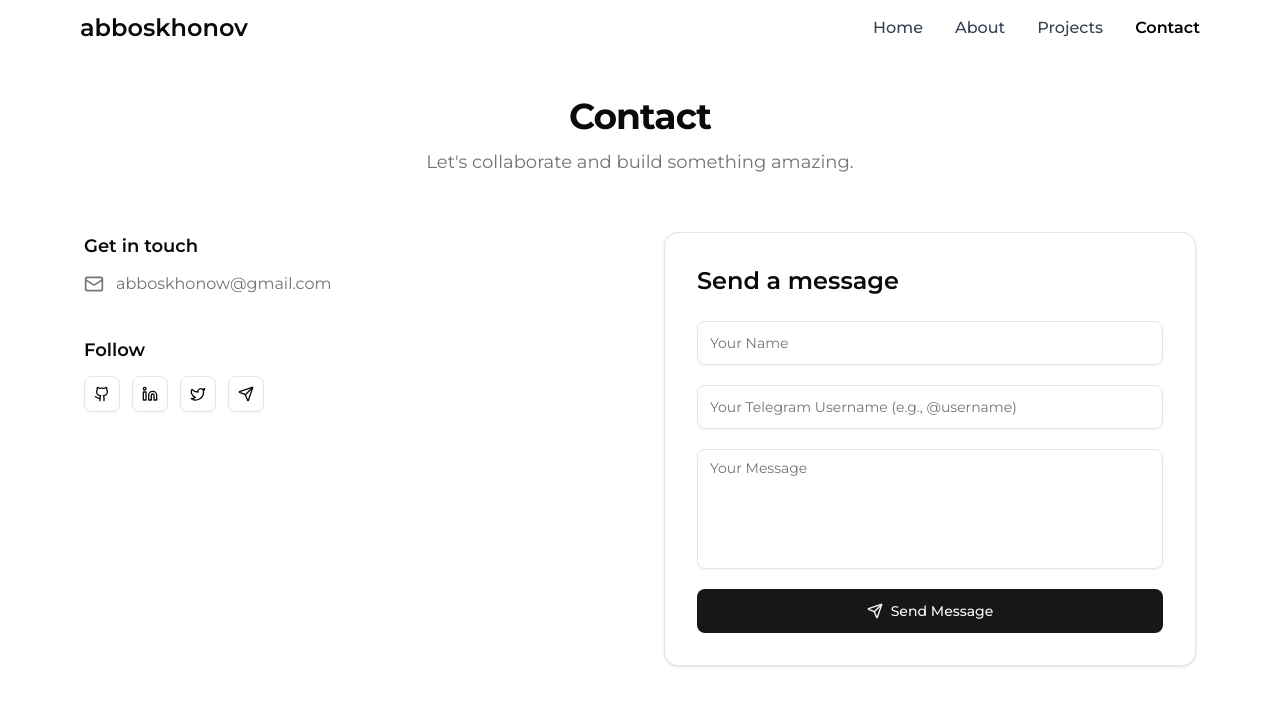
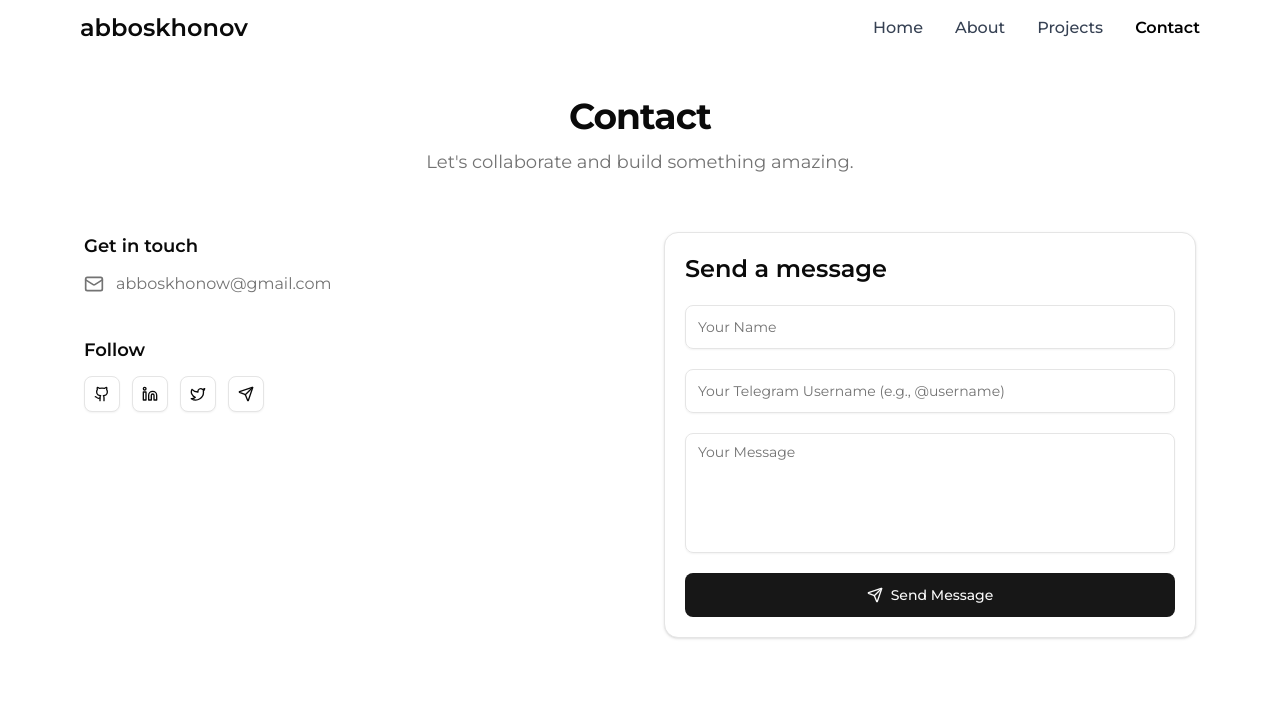
Before and after one commit to abboskhonov/abboskhonov-website, a Next.js app: page /contact in a window 1280 px wide. Shown: the top 706 px of the page. Built offline with nearby package versions, Linux system fonts and the light colour scheme.

Commit message:
more fixes

```diff
--- a/app/contact/page.tsx
+++ b/app/contact/page.tsx
@@ -81,8 +81,8 @@ export default function ContactPage() {
           </div>
 
           {/* Contact Form */}
-          <div className="bg-card border rounded-xl shadow-sm p-8">
-            <h3 className="text-2xl font-semibold mb-6">Send a message</h3>
+          <div className="bg-card border rounded-xl shadow-sm p-5 ">
+            <h3 className="text-2xl font-semibold mb-5">Send a message</h3>
             <form className="space-y-5" onSubmit={handleSubmit}>
               <Input
                 name="name"
--- a/components/hero.tsx
+++ b/components/hero.tsx
@@ -41,7 +41,7 @@ const Hero = () => {
       {/* CTA buttons */}
       <div className="mt-8 flex flex-col sm:flex-row gap-4 text-center md:text-left">
         <Button asChild variant="default" size="lg" className="px-8 font-semibold">
-          <Link href="/#projects">View My Work</Link>
+          <Link href="/projects">View My Work</Link>
         </Button>
 
         <Button asChild variant="outline" size="lg" className="px-8 font-semibold">
```
